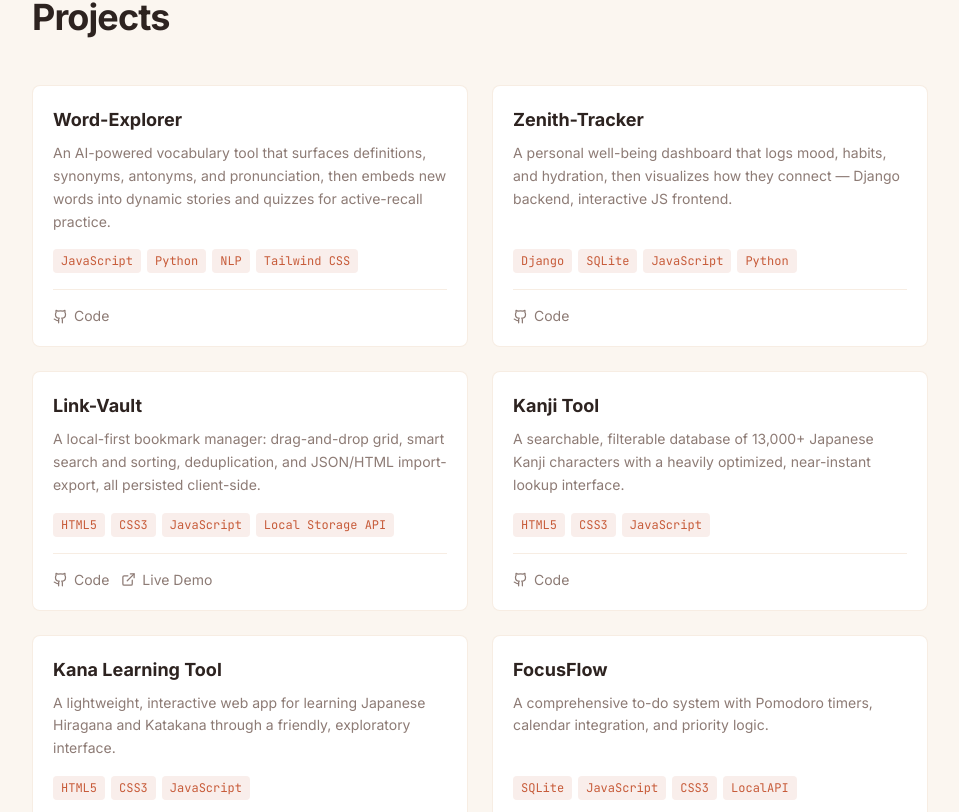
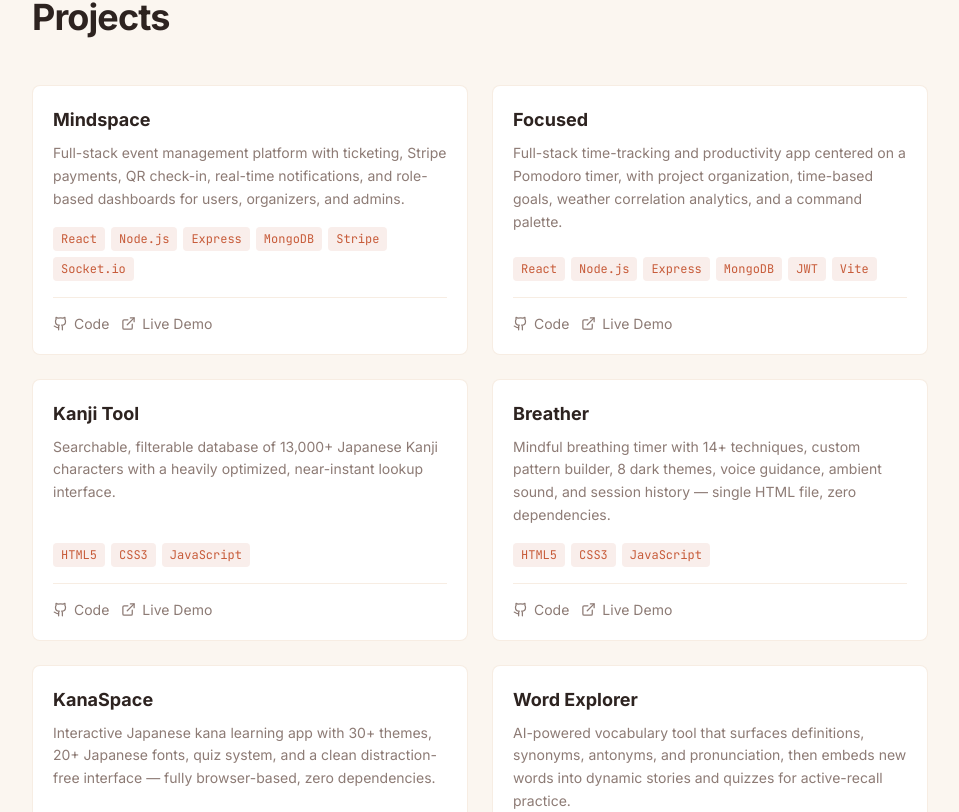
Before and after one commit to NajmosSalahin/Portfolio, a React (Vite) app: page / in a window 1280 px wide. Shown: the part 3508-4320 px from the top of the page, without its empty margins (160-1119 px from the left). Built offline with nearby package versions, Linux system fonts and the light colour scheme.

Commit message:
Update projects: Mindspace, Focused, Kanji Tool, Breather, KanaSpace, Word Explorer

```diff
--- a/src/data/portfolio.js
+++ b/src/data/portfolio.js
@@ -83,46 +83,51 @@ export const certifications = [
 
 export const projects = [
   {
-    name: "Word-Explorer",
+    name: "Mindspace",
     description:
-      "An AI-powered vocabulary tool that surfaces definitions, synonyms, antonyms, and pronunciation, then embeds new words into dynamic stories and quizzes for active-recall practice.",
-    tech: ["JavaScript", "Python", "NLP", "Tailwind CSS"],
-    github: "https://github.com/NajmosSalahin/Word-Explorer",
+      "Full-stack event management platform with ticketing, Stripe payments, QR check-in, real-time notifications, and role-based dashboards for users, organizers, and admins.",
+    tech: ["React", "Node.js", "Express", "MongoDB", "Stripe", "Socket.io"],
+    github: "https://github.com/NajmosSalahin/mindspace",
+    demo: "https://mindspace-1-d09g.onrender.com/",
   },
   {
-    name: "Zenith-Tracker",
+    name: "Focused",
     description:
-      "A personal well-being dashboard that logs mood, habits, and hydration, then visualizes how they connect — Django backend, interactive JS frontend.",
-    tech: ["Django", "SQLite", "JavaScript", "Python"],
-    github: "https://github.com/NajmosSalahin/Zenith_Tracker",
-  },
-  {
-    name: "Link-Vault",
-    description:
-      "A local-first bookmark manager: drag-and-drop grid, smart search and sorting, deduplication, and JSON/HTML import-export, all persisted client-side.",
-    tech: ["HTML5", "CSS3", "JavaScript", "Local Storage API"],
-    github: "https://github.com/NajmosSalahin/Link_Vault",
-    demo: "https://najmossalahin.github.io/Link_Vault/",
+      "Full-stack time-tracking and productivity app centered on a Pomodoro timer, with project organization, time-based goals, weather correlation analytics, and a command palette.",
+    tech: ["React", "Node.js", "Express", "MongoDB", "JWT", "Vite"],
+    github: "https://github.com/NajmosSalahin/focused-mern",
+    demo: "https://focused-4l3h.onrender.com/",
   },
   {
     name: "Kanji Tool",
     description:
-      "A searchable, filterable database of 13,000+ Japanese Kanji characters with a heavily optimized, near-instant lookup interface.",
+      "Searchable, filterable database of 13,000+ Japanese Kanji characters with a heavily optimized, near-instant lookup interface.",
     tech: ["HTML5", "CSS3", "JavaScript"],
     github: "https://github.com/NajmosSalahin/Kanji_Tool",
+    demo: "https://najmossalahin.github.io/Kanji_Tool/",
   },
   {
-    name: "Kana Learning Tool",
+    name: "Breather",
     description:
-      "A lightweight, interactive web app for learning Japanese Hiragana and Katakana through a friendly, exploratory interface.",
+      "Mindful breathing timer with 14+ techniques, custom pattern builder, 8 dark themes, voice guidance, ambient sound, and session history — single HTML file, zero dependencies.",
     tech: ["HTML5", "CSS3", "JavaScript"],
-    github: "https://github.com/NajmosSalahin/Kana_Learning_Tool",
+    github: "https://github.com/NajmosSalahin/Breather",
+    demo: "https://najmossalahin.github.io/Breather/",
   },
   {
-    name: "FocusFlow",
+    name: "KanaSpace",
     description:
-      "A comprehensive to-do system with Pomodoro timers, calendar integration, and priority logic.",
-    tech: ["SQLite", "JavaScript", "CSS3", "LocalAPI"],
-    github: null,
+      "Interactive Japanese kana learning app with 30+ themes, 20+ Japanese fonts, quiz system, and a clean distraction-free interface — fully browser-based, zero dependencies.",
+    tech: ["HTML5", "CSS3", "JavaScript"],
+    github: "https://github.com/NajmosSalahin/KanaSpace",
+    demo: "https://najmossalahin.github.io/KanaSpace/",
+  },
+  {
+    name: "Word Explorer",
+    description:
+      "AI-powered vocabulary tool that surfaces definitions, synonyms, antonyms, and pronunciation, then embeds new words into dynamic stories and quizzes for active-recall practice.",
+    tech: ["JavaScript", "Python", "NLP", "Tailwind CSS"],
+    github: "https://github.com/NajmosSalahin/Word-Explorer",
+    demo: "https://najmossalahin.github.io/Word-Explorer/",
   },
 ];
```
